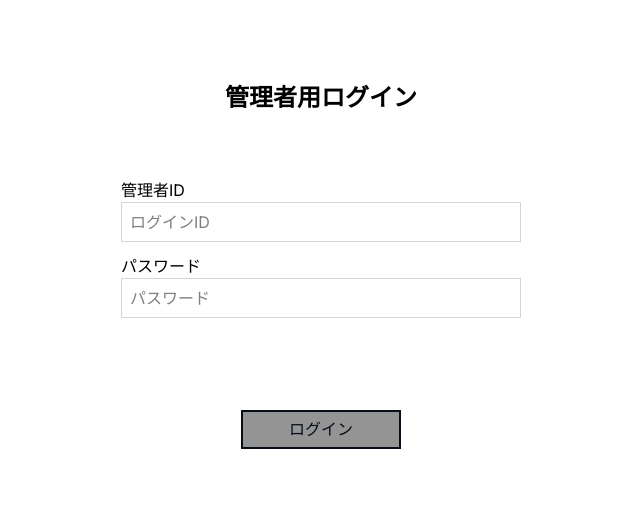
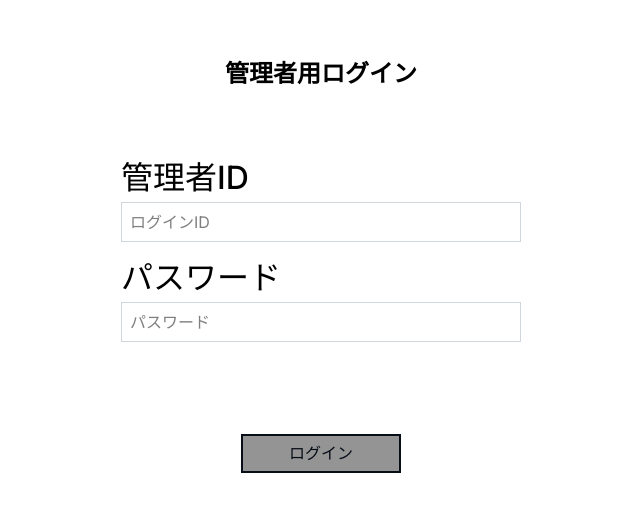
Before and after one commit to Takuya0202/fps-topic-front, a Next.js app in the folder src/: page /admin/login in a window 1280 px wide. Shown: the part 135-646 px from the top of the page, without its empty margins (319-959 px from the left). Built offline with nearby package versions, Linux system fonts and the light colour scheme.

Commit message:
テキスト変更

```diff
--- a/src/app/components/elements/input/input-field.tsx
+++ b/src/app/components/elements/input/input-field.tsx
@@ -17,7 +17,7 @@ export default function InputField({
 }: InputFieldProps) {
   return (
     <div className="w-100">
-      <label htmlFor={id}>
+      <label htmlFor={id} className=" font-medium text-[32px]">
         {label}
       </label>
       <input
```
